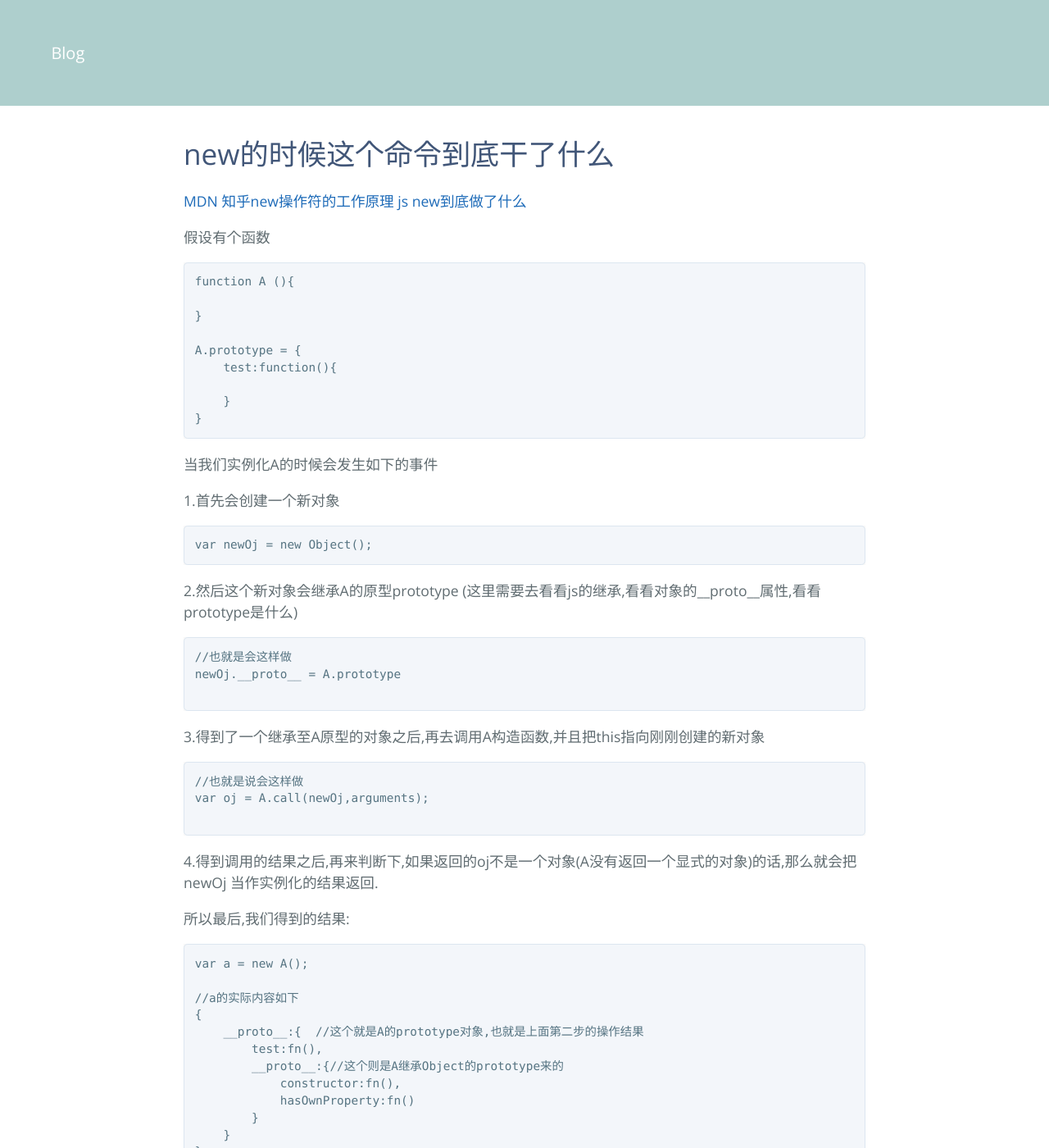
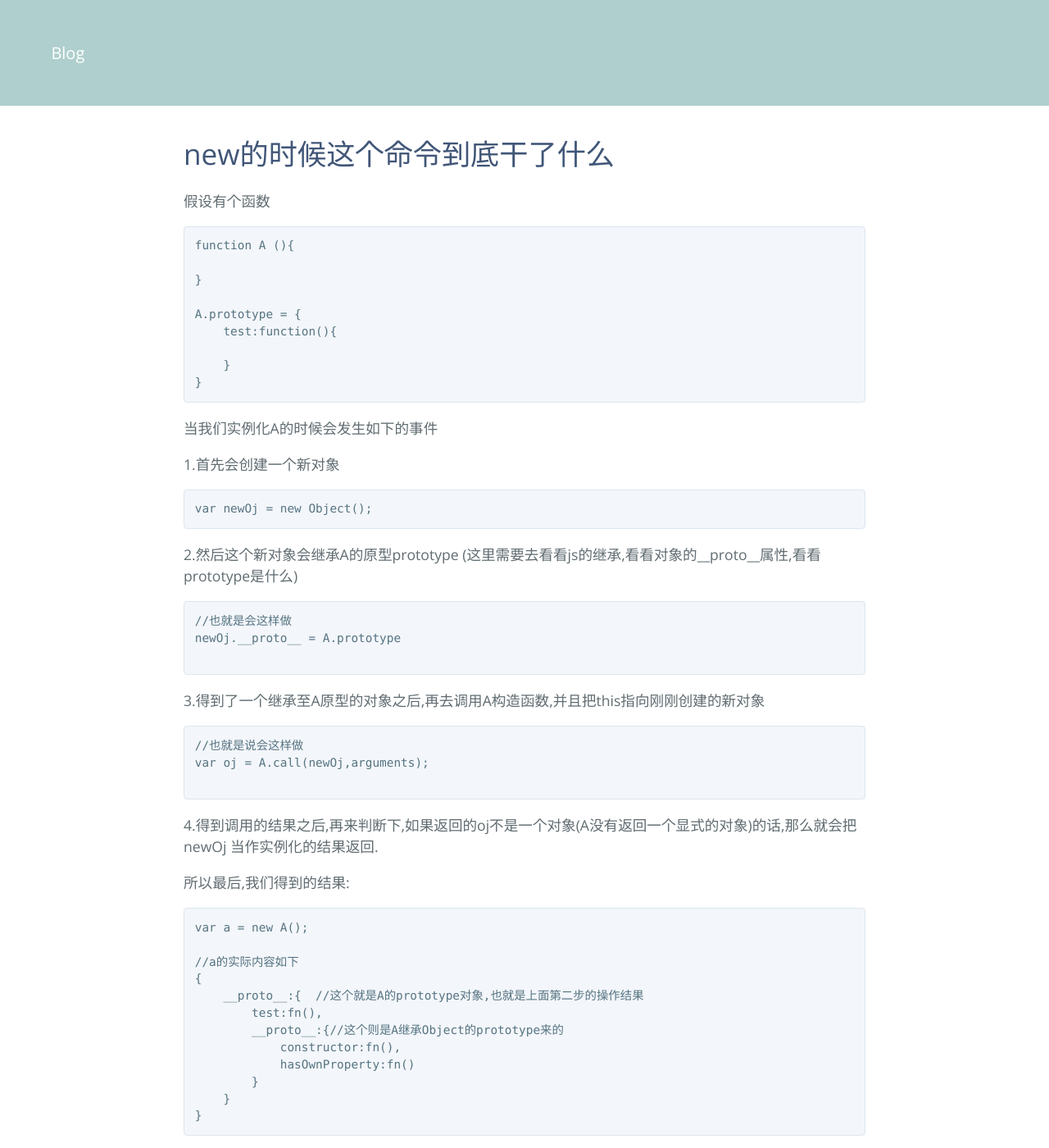
Before and after one commit to display-b/display-b.github.io, a Jekyll site: the page built from _posts/2018-03-10-new命令到底干了什么.markdown, in a window 1280 px wide and 1400 px high. Shown: the whole window at 82% size. Built offline with Jekyll 4.4.1, drawn with Linux system fonts in a browser that asks for light colours; some of the changed text lies outside the part shown.

Commit message:
修改排版

```diff
--- a/_posts/2018-03-10-new命令到底干了什么.markdown
+++ b/_posts/2018-03-10-new命令到底干了什么.markdown
@@ -6,9 +6,6 @@ categories: js
 ---
 # new的时候这个命令到底干了什么
 
-[MDN](https://developer.mozilla.org/zh-CN/docs/Web/JavaScript/Reference/Operators/new)
-[知乎new操作符的工作原理](https://www.zhihu.com/question/36440948)
-[js new到底做了什么](https://juejin.im/post/5a379d78f265da43305e91bd)
 
 
 假设有个函数
```
Also changed, not shown: other parts of _posts/2018-03-10-new命令到底干了什么.markdown (+6 -0 lines).
